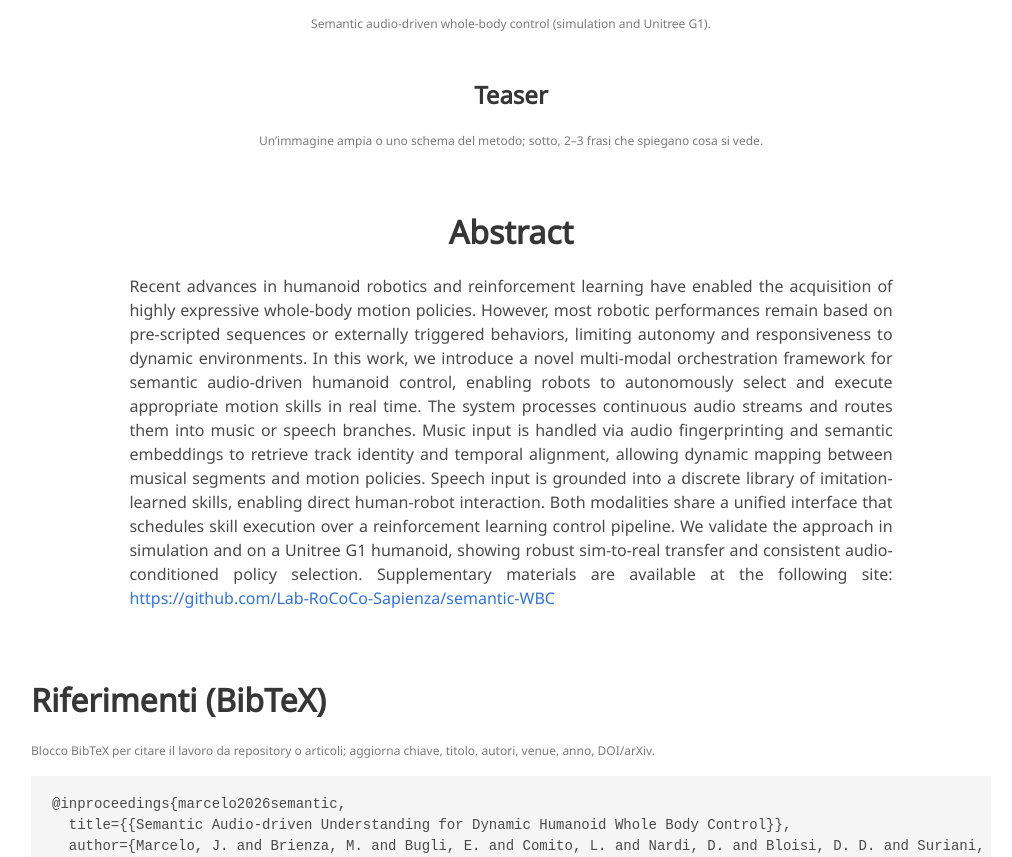
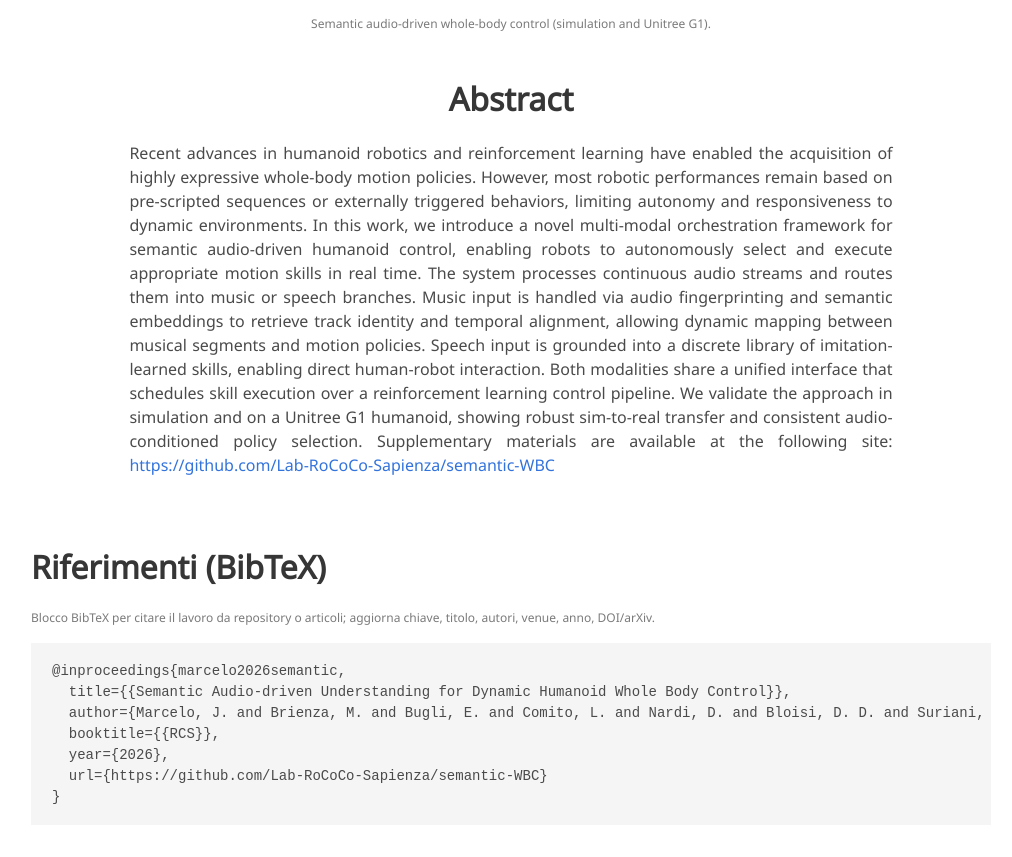
Before and after one commit to Lab-RoCoCo-Sapienza/semantic-WBC, a plain HTML site: page index.html in a window 1280 px wide. Shown: the part 980-1837 px from the top of the page, without its empty margins (129-1141 px from the left). Drawn offline with nearby package versions, Linux system fonts and the light colour scheme; some icons are missing; a web font is replaced by a local one.

Commit message:
removed teaser

```diff
--- a/index.html
+++ b/index.html
@@ -112,16 +112,6 @@
     </div>
   </section>
 
-  <!-- Teaser: figura o video principale + didascalia breve -->
-  <section class="section py-5">
-    <div class="container is-max-desktop">
-      <h2 class="title is-4 has-text-centered">Teaser</h2>
-      <p class="is-size-7 has-text-grey has-text-centered mb-4">Un’immagine ampia o uno schema del metodo; sotto, 2–3 frasi che spiegano cosa si vede.</p>
-      <!-- Esempio immagine: decommenta e imposta il percorso -->
-      <!-- <figure class="has-text-centered"><img src="assets/teaser.png" alt="Teaser" style="max-width:100%;"><figcaption class="is-size-6 mt-2">Didascalia.</figcaption></figure> -->
-    </div>
-  </section>
-
   <section class="section py-5">
     <div class="container is-max-desktop">
       <div class="columns is-centered has-text-centered">
```
